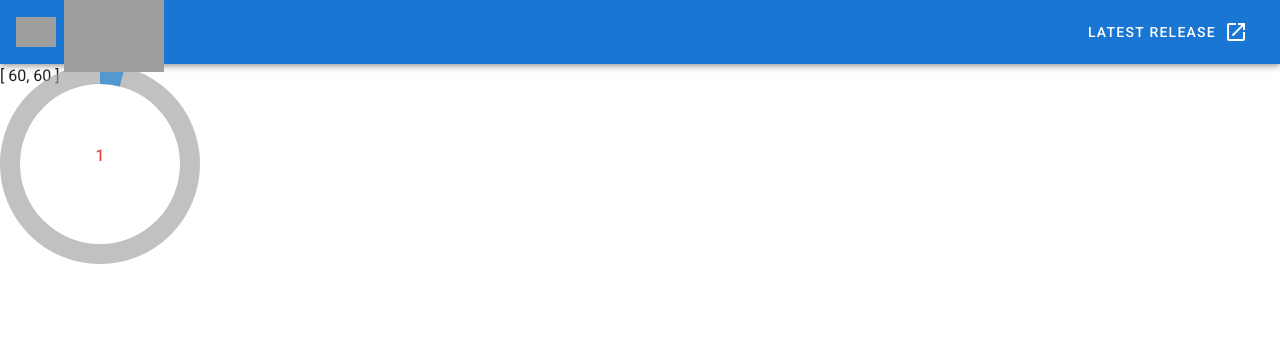
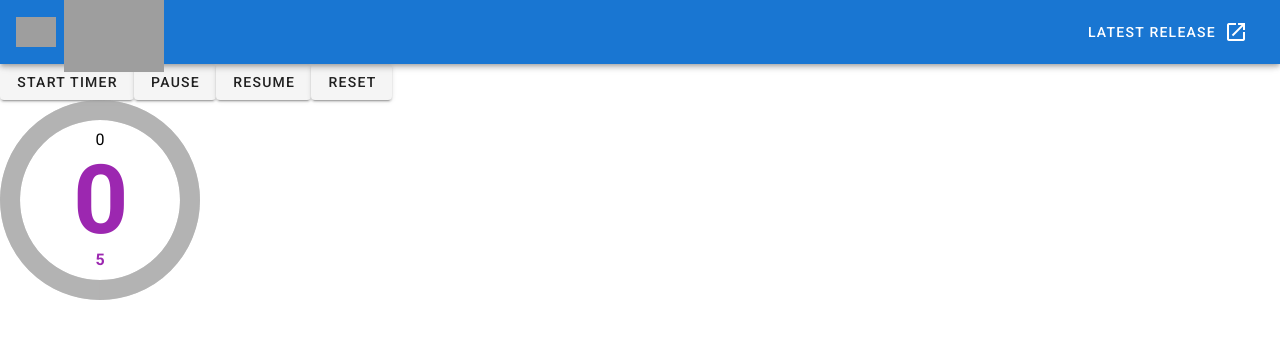
Before and after one commit to logicaltrojan/timer, a Vue app: page /timer in a window 1280 px wide. Shown: the top 338 px of the page. Built offline with nearby package versions, Linux system fonts and the light colour scheme; grey boxes are pictures that could not be loaded.

Commit message:
time Displayer Module

```diff
--- a/src/CommonUtil.js
+++ b/src/CommonUtil.js
@@ -6,12 +6,12 @@ function calculatePercentageAsRoundedNumber(ele, sum){
     return Math.round((ele/sum) * 100);
 }
 
+// eslint-disable-next-line no-unused-vars
+function secondToMinuteFloor(second){
+    return Math.floor(second/60);
+}
 function minuteToSecond(minute) {
-
-
     return minute*60;
-
-
 }
 
 export default {
--- a/src/components/timeDisplayer.vue
+++ b/src/components/timeDisplayer.vue
@@ -1,8 +1,5 @@
 <template>
     <div>
-
-
-
         <v-progress-circular
                 v-for="(item, index) in timerInfoArray"
                 :key="index"
@@ -13,14 +10,16 @@
                 :color="item.color"
                 :rotate="rotateValueTransformer(rotateValueArray[index])"
         >
-            <p>{{item.minute}}</p>
+            <div style="text-align: center;" v-if="runningTimerIndex === index">
+                <div style="color : black ">{{(msValueArray[index]%60)}}</div>
+                <div>
+                    <span class="display-4" style="font-weight: bold">{{Math.floor(msValueArray[index]/60)}}</span>
+                </div>
+                <div style="font-weight: bold">{{timerInfoArray[index].minute}}</div>
+            </div>
         </v-progress-circular>
-        {{msArray}}
-
-
     </div>
 </template>
-
 <script>
 
     //TODO REFACTORING TEST AND THIS
@@ -34,7 +33,25 @@
                 type : Array,
                 default(){
                     return [25, 5];
+                }
+            },
+            isStarted: {
+                type : Boolean,
+                default() {
+                    return false;
+                }
+            },
+            isStopped : {
+                type : Boolean,
+                default(){
+                    return true;
+                }
 
+            },
+            isPaused: {
+                type : Boolean,
+                default() {
+                    return false;
                 }
             }
         },
@@ -58,11 +75,41 @@
 
                    if(msValueArray[this.runningTimerIndex] === this.msArray[this.runningTimerIndex]){
                        this.runningTimerIndex++;
-                   }
 
+                    if(this.runningTimerIndex === msValueArray.length){
+                        this.clearTimerInterval();
+                        this.runningTimerIndex = 0;
+                        this.msValueArray = new Array(msValueArray.length).fill(0);
+
+                    }
                 }
+                },
+            },
+            isStarted : {
+                handler(isStarted){
+                    if(isStarted){
+                       this.startTimer();
+                    }
+                }
+            },
+            isStopped: {
+                handler(isStopped){
+                    if(isStopped){
+                        this.stopTimer();
+                    }
+                }
+            },
+            isPaused: {
+                handler(isPaused){
+                    if(isPaused){
+                        this.pauseTimer();
+                    }else{
+                        this.resumeTimer();
+                    }
+                }
+            }
 
-            }
+
 
 
         },
@@ -106,43 +153,33 @@
                 msValueArray : [],
                 rotateValueArray: [],
                 totalSumOfTimerSeconds : 0,
-                runningTimerIndex : 0
-
-
-
+                runningTimerIndex : 0,
+                timerInterval : null
             }
         },
         created(){
             this.rotateValueArray = this.calculateRotateValueByPercentage(this.secondPercentageArray);
-
-            var vm = this;
-            // eslint-disable-next-line no-unused-vars
-            var timerInterval= setInterval(function(){
-                vm.$set(vm.msValueArray, vm.runningTimerIndex, vm.msValueArray[vm.runningTimerIndex]+1);
-
-            }, 1000) ;
-
         },
         methods : {
+            clearTimerInterval() {
+                clearInterval(this.timerInterval);
+                this.timerInterval = null
+            },
             rotateValueTransformer(value){
                 var translatedRotateValue = (value-90)%360;
                 return translatedRotateValue === 0 ? 360 : translatedRotateValue;
             },
             minuteToSecondValue(minuteArray){
-
                 let calculatedSecondArray= [];
                 minuteArray.forEach(function(timerInfo){
                     let calculatedSecondValue = CommonUtil.minuteToSecond(timerInfo.minute);
-
                     calculatedSecondArray.push(calculatedSecondValue);
                 });
-
                 return calculatedSecondArray;
 
             },
             //TODO NEED DATA STANDARD
             calculateRotateValueByPercentage(percentageArray){
-
                 let rotateValueArray= [0];
                 let percentageAccumulate= 0;
 
@@ -150,12 +187,25 @@
                     percentageAccumulate += percentageArray[i];
                     rotateValueArray.push(Math.round((360/100) * percentageAccumulate));
                 }
-
                 return rotateValueArray;
 
+            },
+            startTimer(){
 
+                var vm = this;
+                this.timerInterval= setInterval(function(){
+                    vm.$set(vm.msValueArray, vm.runningTimerIndex, vm.msValueArray[vm.runningTimerIndex]+1);
 
+                }, 1000) ;
 
+            },
+            stopTimer(){
+            },
+            resumeTimer(){
+                this.startTimer();
+            },
+            pauseTimer(){
+                this.clearTimerInterval();
             }
         }
     }
--- a/src/components/timerController.vue
+++ b/src/components/timerController.vue
@@ -1,6 +1,16 @@
 <template>
     <div>
+        <v-btn @click="isStarted = true">START TIMER</v-btn>
+        <v-btn @click = "isPaused = true">PAUSE</v-btn>
+        <v-btn @click = "isPaused = false">RESUME</v-btn>
+        <v-btn @click= "isStopped = false">RESET</v-btn>
+
+
+
         <time-displayer
+                :isStarted="isStarted"
+                :is-stopped="isStopped"
+                :is-paused="isPaused"
                 :timerInfoArray="timerInfoArray">
         </time-displayer>
     </div>
@@ -15,14 +25,21 @@
         components: { timeDisplayer},
         data(){
             return{
+                isStarted : false,
+                isPaused  : false,
+                isStopped : true,
                 timerInfoArray : [
                     {
-                        minute : 1,
-                        color : "blue"
+                        minute : 5,
+                        color : "purple"
                     },
                     {
-                        minute : 1,
+                        minute : 3,
                         color : "red"
+                    },
+                    {
+                        minute : 2,
+                        color : "green"
                     }
                 ]
             }
```
Also changed, not shown: 1 other file (tests, documents, lock files or other folders).
